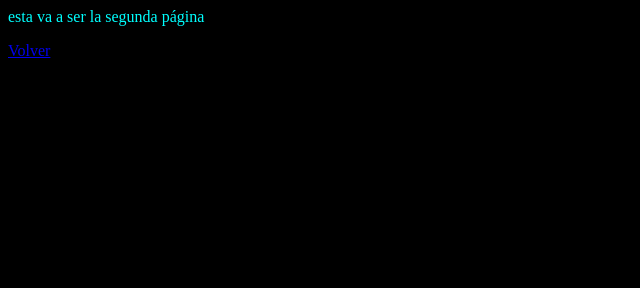
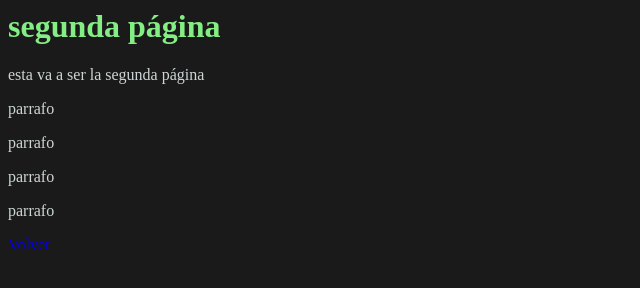
Before and after one commit to Naialarubio/naialarubio.github.io, a plain HTML site: page dos.html in a window 1280 px wide. Shown: the whole page, without its empty margins (0-640 px from the left). Drawn offline with Linux system fonts and the light colour scheme.

Commit message:
estilos y párrafos

```diff
--- a/css/estilos.css
+++ b/css/estilos.css
@@ -1,10 +1,10 @@
 p {
-    color:aqua;
+    color:rgb(205, 214, 214);
 
 }
 body {
-    background-color: black;
+    background-color: rgb(27, 26, 26);
 }
 h1 {
-    color:honeydew;
+    color:rgb(132, 238, 132);
 }
--- a/dos.html
+++ b/dos.html
@@ -3,9 +3,18 @@
         <link href="css/estilos.css" type="text/css" rel="stylesheet">
     </head>
     <body>
+        <h1>segunda página</h1>
         <p>esta va a ser la segunda página</p>
-    <div>
-        <a href="index.html">Volver</a>
-    </div>
+        <div>
+            <p>parrafo</p>
+            <p>parrafo</p>
+        </div>
+        <div>
+            <p>parrafo</p>
+            <p>parrafo</p>
+        </div>
+
+
+        <p><a href="index.html">Volver</a></p>
     </body>
 </html>
```
